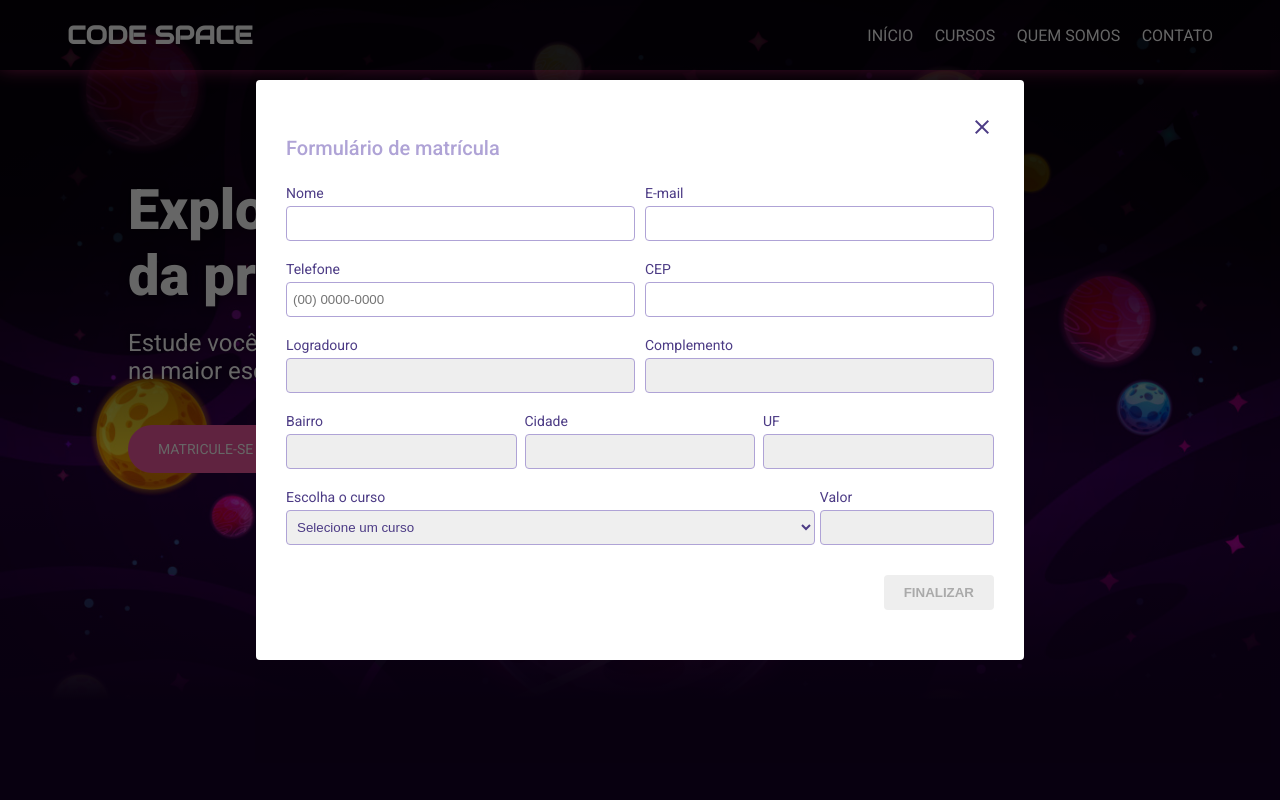
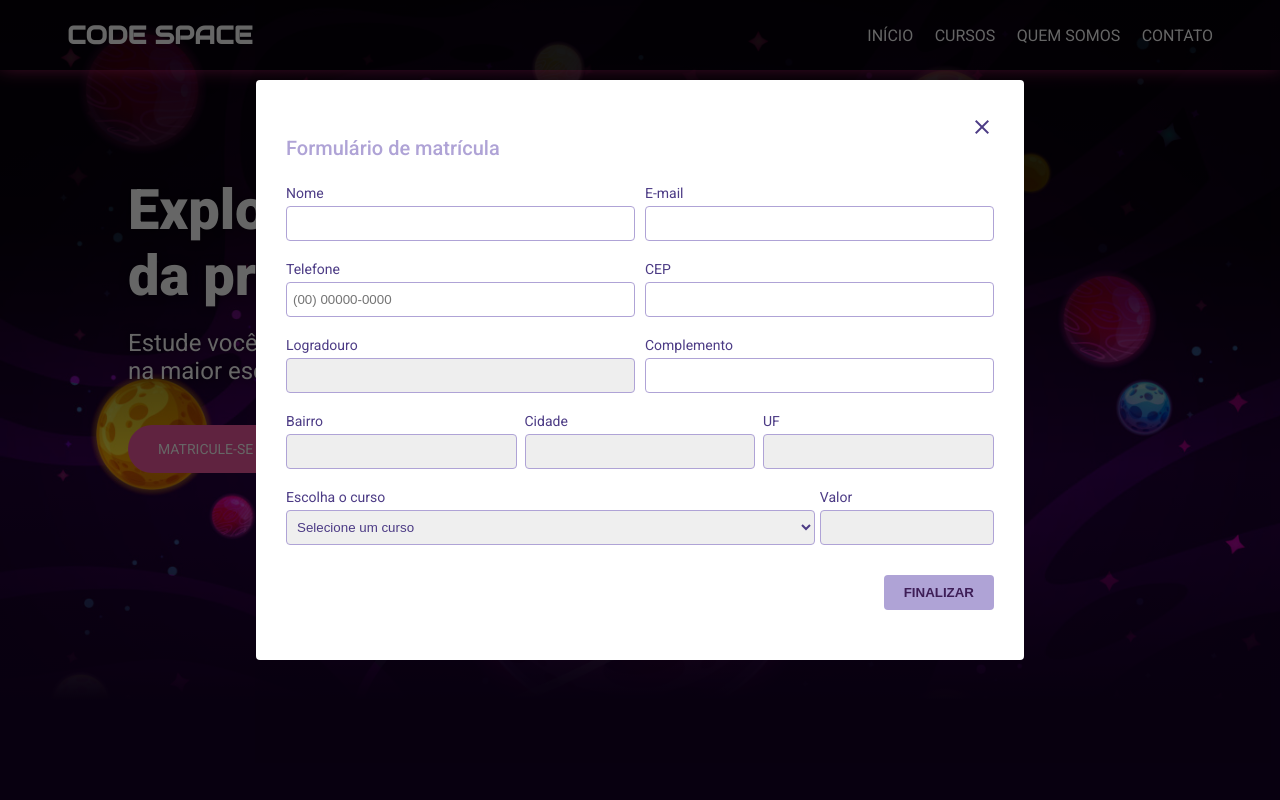
Before and after one commit to edelsonbs/BeAcademy_FromZeroToHero_ProjetoFinal, a plain HTML site: page 02-landing-page/index.html in a window 1280 px wide. Both pictures are taken after a click on the link "MATRICULE-SE". Shown: the top 800 px of the page. Drawn offline with nearby package versions, Linux system fonts and the light colour scheme.

Commit message:
Review HTML

```diff
--- a/02-landing-page/index.html
+++ b/02-landing-page/index.html
@@ -147,7 +147,7 @@
 					<img src="./assets/planet.png" alt="Ilustração de um planeta">
 				</div>
 				<form id="icontactform" action="index.html" class="contact-form">
-					<input class="input-contact" type="email" placeholder="E-mail" pattern="[a-z0-9._%+-]+@[a-z0-9.-]+\.[a-z]{2,4}$" required>
+					<input class="input-contact" type="email" placeholder="E-mail" required>
 					<input class="input-contact" type="text" placeholder="Assunto" required>
 					<textarea class="input-contact" name="" id="" cols="30" rows="10" placeholder="Mensagem"
 						required></textarea>
@@ -163,25 +163,25 @@
 						<span id="" class="material-icons icon-modal">close</span>
 					</a>
 					<h3>Formulário de matrícula</h3>
-					<form id="iform" action="index.html">
+					<form id="iform" action="#" method="post">
 						<div class="row">
 							<div class="col-2">
 								<label for="iname">Nome</label>
-								<input type="text" name="name" id="iname" pattern="[a-zA-Záãâéêíîóôõú\s]+$" required>
+								<input type="text" name="name" id="iname" required>
 							</div>
 							<div class="col-2">
 								<label for="iemail">E-mail</label>
-								<input type="email" name="email" id="iemail" maxlength="30" pattern="[a-z0-9._%+-]+@[a-z0-9.-]+\.[a-z]{2,4}$" required>
+								<input type="email" name="email" id="iemail" maxlength="30" required>
 							</div>
 						</div>
 						<div class="row">
 							<div class="col-2">
 								<label for="itel">Telefone</label>
-								<input type="tel" name="tel" id="itel" maxlength="15" pattern="(\([0-9]{2}\))\s([9]{1})?([0-9]{4})-([0-9]{4})" placeholder="(00) 0000-0000" title="Número de telefone precisa ser no formato (00) 0000-0000" required>
+								<input type="text" name="tel" id="itel" maxlength="15"  placeholder="(00) 00000-0000" required>
 							</div>
 							<div class="col-2">
 								<label for="icep">CEP</label>
-								<input type="number" name="cep" id="icep" maxlength="8" required>
+								<input type="text" name="cep" id="icep" maxlength="9" required>
 							</div>
 						</div>
 						<div class="row">
@@ -191,7 +191,7 @@
 							</div>
 							<div class="col-2">
 								<label for="icomplemento">Complemento</label>
-								<input type="text" name="complemento" id="icomplemento" disabled>
+								<input type="text" name="complemento" id="icomplemento">
 							</div>
 						</div>
 						<div class="row">
@@ -236,7 +236,7 @@
 							</div>
 						</div>
 						<div class="row">
-							<button id="ifinalize" class="modal-btn" type="submit" disabled>Finalizar</button>
+							<button id="ifinalize" class="modal-btn" type="submit">Finalizar</button>
 						</div>
 					</form>
 				</div>
```
